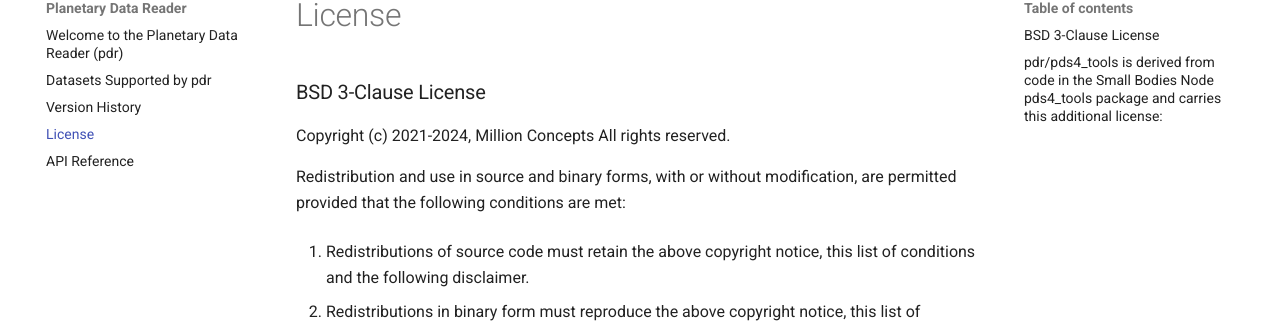
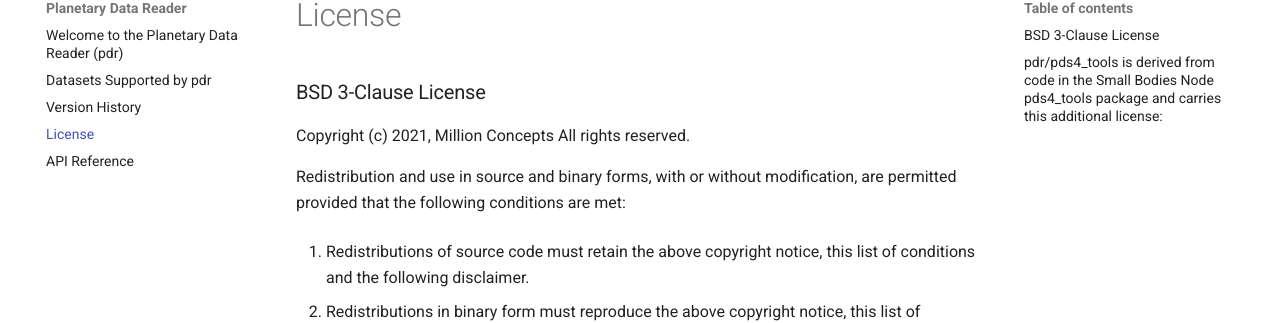
Before and after one commit to MillionConcepts/pdr, an MkDocs documentation site: the page built from docs/LICENSE.md, in a window 1280 px wide and 900 px high. Shown: the part 103-426 px from the top of the window. Built offline with MkDocs 1.6.1 and Material for MkDocs 9.7.7, drawn with Linux system fonts in a browser that asks for light colours.

Commit message:
because year ranges don't matter

```diff
--- a/docs/LICENSE.md
+++ b/docs/LICENSE.md
@@ -1,6 +1,6 @@
 ###  BSD 3-Clause License
 
-Copyright (c) 2021-2024, Million Concepts
+Copyright (c) 2021, Million Concepts
 All rights reserved.
 
 Redistribution and use in source and binary forms, with or without
```
Also changed, not shown: CHANGELOG.md (+1 -1 lines), LICENSE.md (+1 -1 lines).
